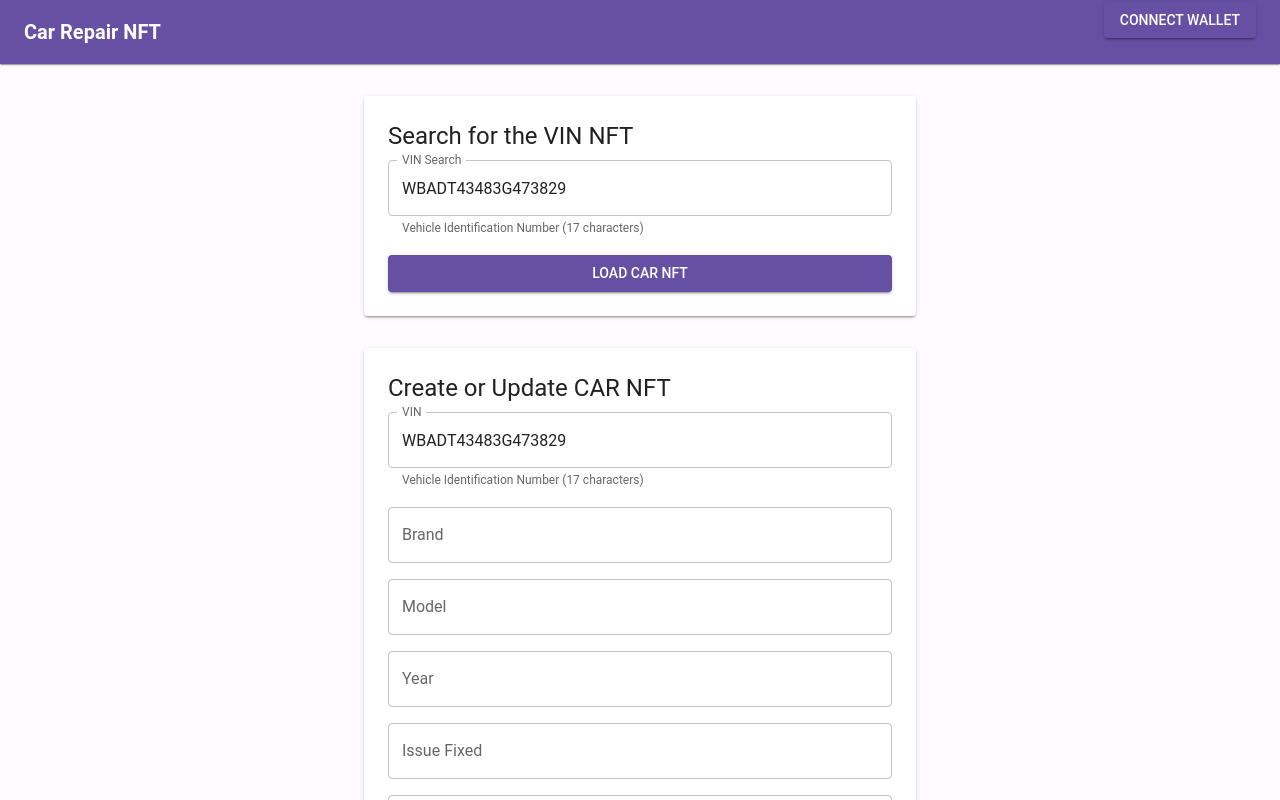
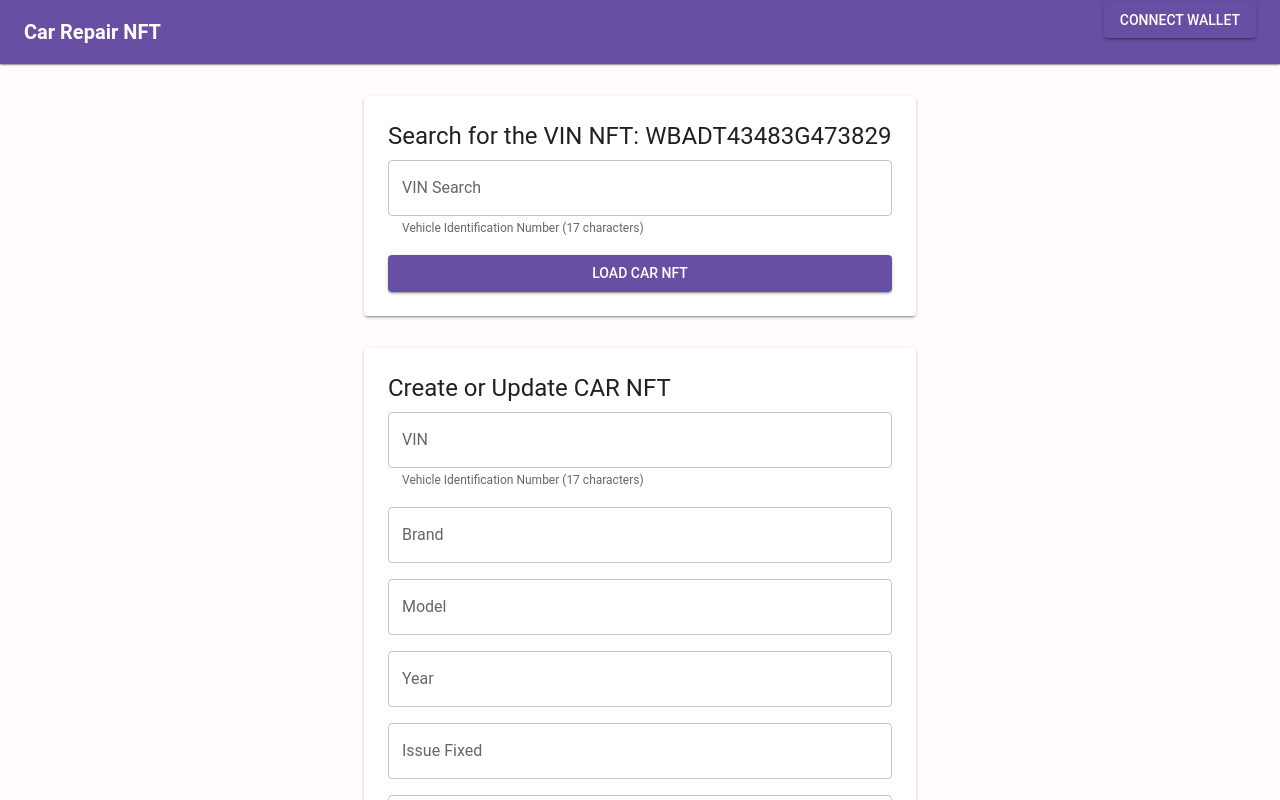
Before and after one commit to Budenkinder/car_nft, a React (Create React App) app in the folder frontend/: page / in a window 1280 px wide. Shown: the top 800 px of the page. Built offline with nearby package versions, Linux system fonts and the light colour scheme; no server answers.

Commit message:
Debug improvements - no double trigger of input fields

```diff
--- a/frontend/src/App.js
+++ b/frontend/src/App.js
@@ -185,6 +185,7 @@ function App() {
     } catch (error) {
       console.error("Error loading NFT data:", error);
       setErrors({ ...errors, vin: "Failed to load NFT data for this VIN" });
+      setIsLoadingNFT(false);
     } finally {
       setIsLoadingNFT(false);
     }
@@ -210,14 +211,13 @@ function App() {
       <Container maxWidth="sm" sx={{ mt: 4 }}>
         <Paper elevation={2} sx={{ p: 3 }}>
           <Typography variant="h5" gutterBottom>
-            Search for the VIN NFT
+            Search for the VIN NFT: WBADT43483G473829
           </Typography>
           <Stack spacing={2}>
             <TextField
               label="VIN Search"
               fullWidth
-              value={vin}
-              onChange={(e) => setVin(e.target.value)}
+              //onChange={(e) => setVin(e.target.value)}
               error={!!errors.vin}
               helperText={
                 errors.vin || "Vehicle Identification Number (17 characters)"
@@ -227,7 +227,9 @@ function App() {
               variant="contained"
               color="primary"
               onClick={handleLoadNFT}
-              disabled={walletAddress.length == 0 ? false : true}
+              disabled={
+                !isLoadingNFT || walletAddress.length == 0 ? false : true
+              }
               startIcon={
                 isLoadingNFT ? (
                   <CircularProgress size={20} color="inherit" />
@@ -253,12 +255,9 @@ function App() {
             <TextField
               label="VIN"
               fullWidth
-              value={vin}
               onChange={(e) => setVin(e.target.value)}
-              error={!!errors.vin}
-              helperText={
-                errors.vin || "Vehicle Identification Number (17 characters)"
-              }
+              //error={!!errors.vin}
+              helperText={"Vehicle Identification Number (17 characters)"}
             />
             <TextField
               label="Brand"
```
